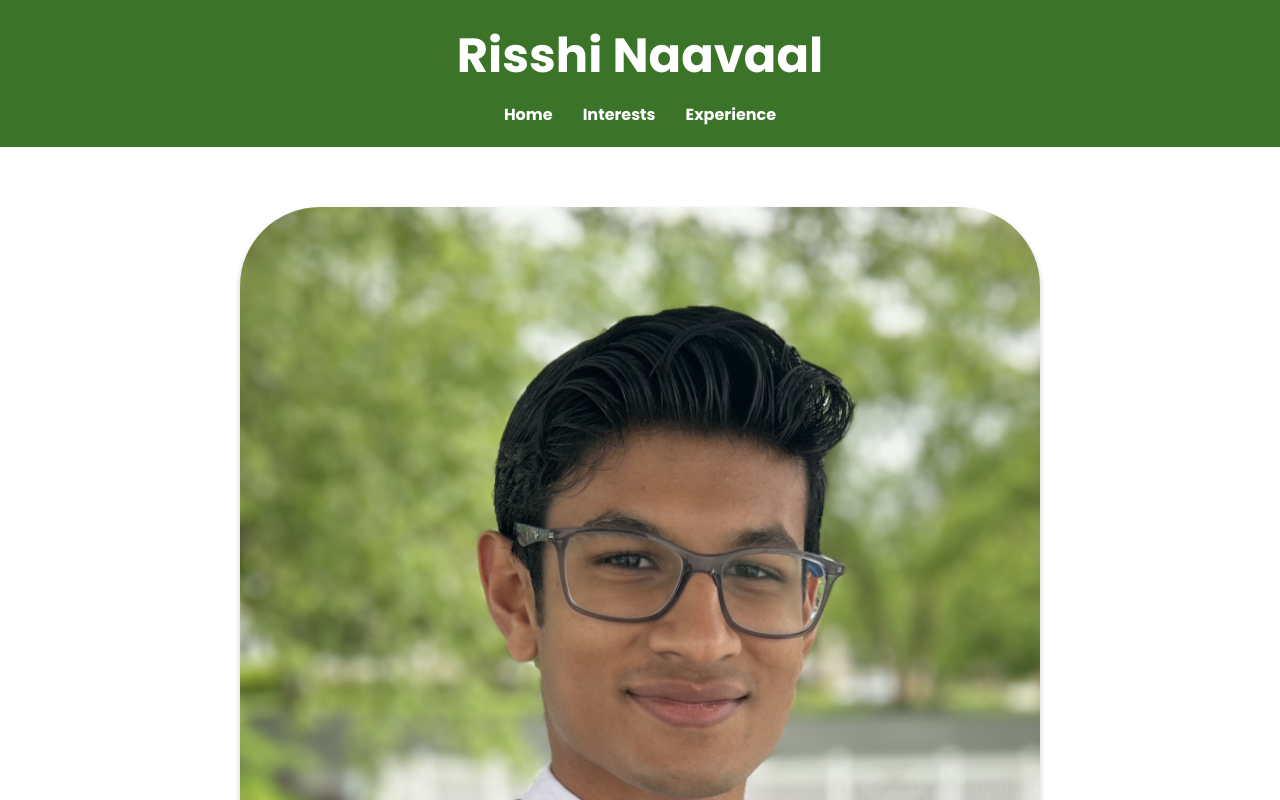
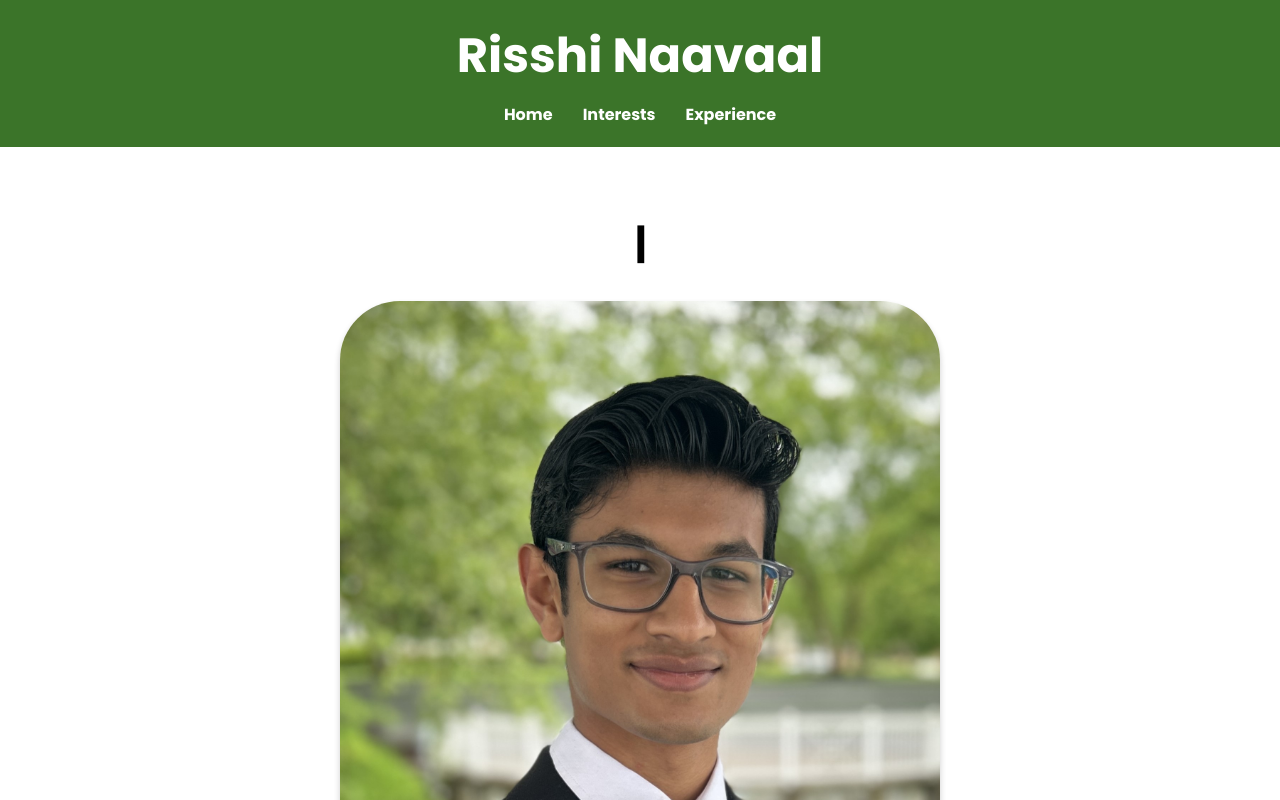
Before and after one commit to RisshiN24/my-react-website, a React (Create React App) app: page / in a window 1280 px wide. Shown: the top 800 px of the page. Built offline with nearby package versions, Linux system fonts and the light colour scheme.

Commit message:
Added typewriter effect on home page

```diff
--- a/src/components/Home.css
+++ b/src/components/Home.css
@@ -1,12 +1,22 @@
 .home {
-    text-align: center;
-    padding: 20px;
-  }
+  display: flex;
+  flex-direction: column; /* Stack elements vertically */
+  align-items: center; /* Center-align content */
+  justify-content: center;
+  text-align: center;
+  padding: 20px;
+}
 
-  .my-photo {
-    width: 800px; /* Adjust the width as needed */
-    height: auto; /* Maintain aspect ratio */
-    border-radius: 10%; /* Make the photo circular */
-    margin-top: 20px;
-    box-shadow: 0 4px 6px rgba(0, 0, 0, 0.2); /* Add a subtle shadow */
-  }
+.content {
+  display: flex;
+  flex-direction: column; /* Stack text and image in a column */
+  align-items: center;
+  gap: 20px; /* Adds space between typewriter text and image */
+}
+
+.my-photo {
+  width: 600px; /* Adjust as needed */
+  height: auto;
+  border-radius: 10%; /* Make image circular */
+  box-shadow: 0 4px 6px rgba(0, 0, 0, 0.2);
+}
--- a/src/components/Home.js
+++ b/src/components/Home.js
@@ -1,12 +1,14 @@
 import React from 'react';
 import myPhoto from '../assets/headshot.jpg';
+import Typewriter from './Typewriter'; // Import the Typewriter component
 import './Home.css';
 
 const Home = () => {
   return (
     <div className="home">
+      <Typewriter text="Hi... my name is Risshi." speed={150} /> {/* Typewriter effect */}
       <img src={myPhoto} alt="A photo of me" className="my-photo" />
-      <p>I'm Risshi Naavaal – a software (& AI) developer passionate about building innovative solutions.</p>
+      <p>I'm a software (& AI) developer passionate about building innovative solutions.</p>
     </div>
   );
 };
--- a/src/components/Interests.js
+++ b/src/components/Interests.js
@@ -4,7 +4,7 @@ const Interests = () => {
   return (
     <div>
       <h2>Interests</h2>
-      <p>This is the About page. Here, I share more about myself and my hobbies!</p>
+      <p></p>
     </div>
   );
 };
--- /dev/null
+++ b/src/components/Typewriter.css
@@ -0,0 +1,24 @@
+.typewriter {
+    font-size: 2.5rem;
+    font-weight: bold;
+    font-family: 'Poppins', sans-serif;
+    text-align: center;
+    white-space: nowrap;
+    overflow: hidden;
+    display: inline-block;
+  }
+
+  .cursor {
+    display: inline-block;
+    width: 10px;
+    animation: blink 0.8s steps(10, start) infinite;
+    .cursor {
+        color: #000000;
+      }
+  }
+
+  @keyframes blink {
+    0% { opacity: 1; }
+    50% { opacity: 0; }
+    100% { opacity: 1; }
+  }
--- /dev/null
+++ b/src/components/Typewriter.js
@@ -0,0 +1,31 @@
+import React, { useState, useEffect } from 'react';
+import './Typewriter.css'; // Import CSS for styling
+
+const Typewriter = ({ text, speed = 150 }) => {
+  const [displayText, setDisplayText] = useState('');
+  const [index, setIndex] = useState(0);
+
+  useEffect(() => {
+    if (index < text.length) {
+      const timeout = setTimeout(() => {
+        setDisplayText((prev) => prev + text[index]);
+        setIndex(index + 1);
+      }, speed);
+      return () => clearTimeout(timeout);
+    } else {
+      setTimeout(() => {
+        setDisplayText(''); // Reset text
+        setIndex(0);
+      }, 2000); // Pause before restarting
+    }
+  }, [index, text, speed]);
+
+  return (
+    <h1 className="typewriter">
+      {displayText}
+      <span className="cursor">|</span>
+    </h1>
+  );
+};
+
+export default Typewriter;
```
